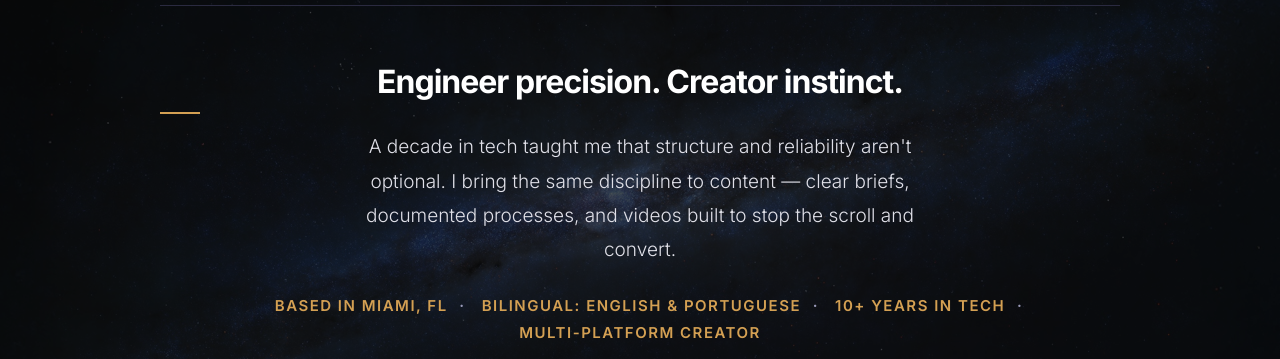
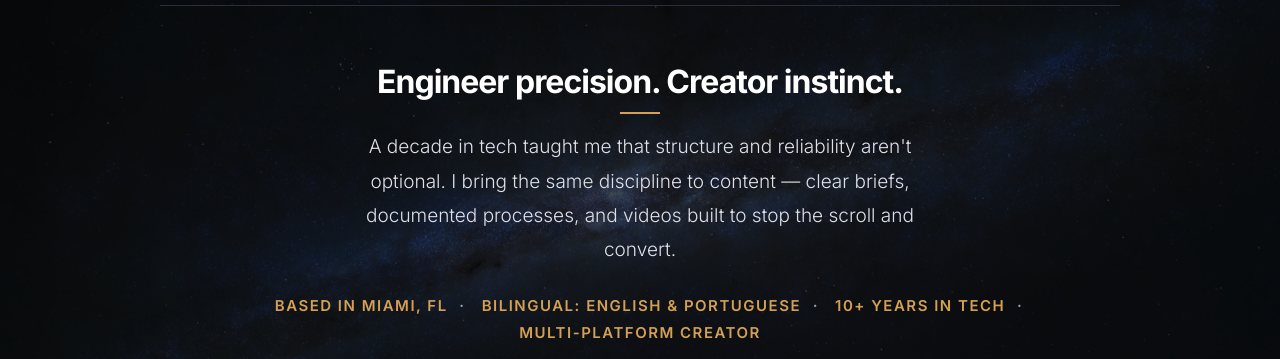
Before and after one commit to IcaroBichir/infocrazy, a Jekyll site: the page built from ugc/index.html, in a window 1280 px wide. Shown: the part 1166-1525 px from the top of the page. Built offline with Jekyll 4.4.1, drawn with Linux system fonts in a browser that asks for light colours; nearby versions of some CDN libraries; a script that is not in the unit is left out.

Commit message:
Center accent line under centered headings, left-align under left-aligned
Left-aligned h2s keep the line anchored under the first letter.
Centered sections (ugc-hero-intro, cta-section) get margin:auto
on the ::after so the line centers under the text.

Co-Authored-By: Claude Sonnet 4.6 <noreply@anthropic.com>

```diff
--- a/_sass/page.scss
+++ b/_sass/page.scss
@@ -477,6 +477,12 @@ $button-size: 1.5rem;
     background: $accent-warm;
     margin-top: 0.5em;
   }
+}
+
+.ugc-hero-intro h2::after,
+.cta-section h2::after {
+  margin-left: auto;
+  margin-right: auto;
 }
 
 .section-content p {
```
